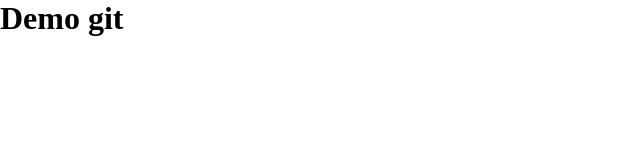
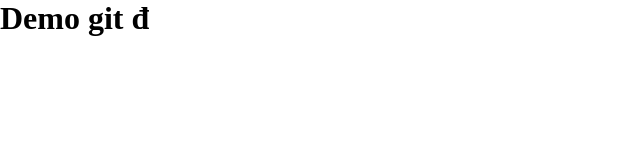
Before and after one commit to DaoNgocAnh25092004/Demo-git, a plain HTML site: page index.html in a window 1280 px wide. Shown: the full height of the page, 0-640 px from the left. Drawn offline with Linux system fonts and the light colour scheme.

Commit message:
upload code

```diff
--- a/index.html
+++ b/index.html
@@ -9,7 +9,7 @@
 </head>
 
 <body>
-    <h1>Demo git</h1>
+    <h1>Demo git đ</h1>
 </body>
 
 </html>
--- a/style.css
+++ b/style.css
@@ -1,4 +1,5 @@
 * {
   padding: 0;
   margin: 0;
+  box-sizing: border-box;
 }
```
